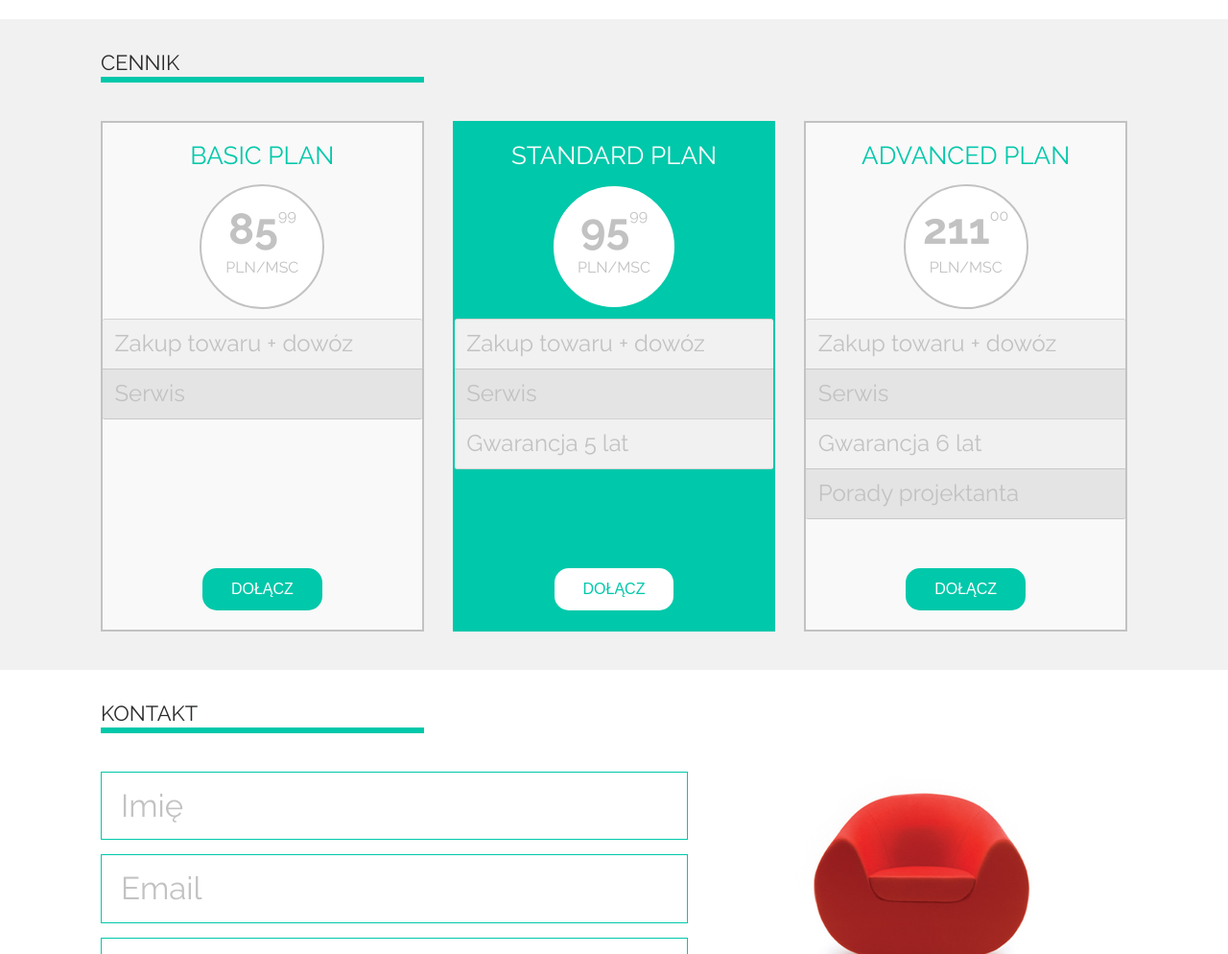
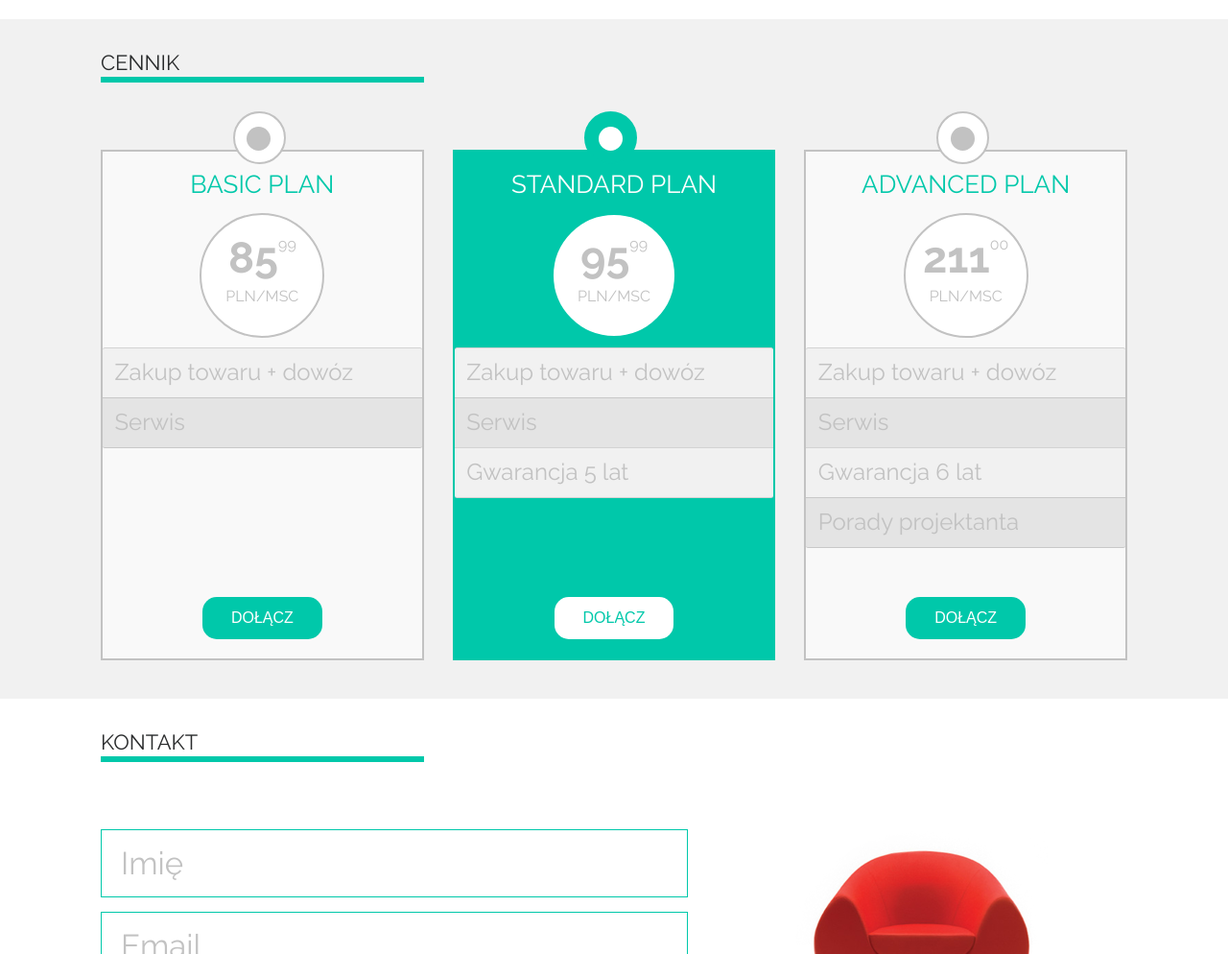
Before and after one commit to pabloscript/sitOnChair, a website: page index.html in a window 1280 px wide. Shown: the part 820-1814 px from the top of the page at 96% size. Drawn offline with nearby package versions, Linux system fonts and the light colour scheme; a script that the page names is missing.

Commit message:
complete html & css

```diff
--- a/sass/partials/_section.scss
+++ b/sass/partials/_section.scss
@@ -74,7 +74,7 @@
     font-size: 2.2rem;
     line-height: 3rem;
     font-weight: 500;
-    margin: 3rem 0 4rem 0;
+    margin: 3rem 0 7rem 0;
 }
 
 // niezaznaczone boxy
@@ -84,6 +84,32 @@
     background: #f9f9f9;
     color: #c2c2c2;
     text-align: center;
+
+    &::before {
+        position: absolute;
+        top: -17%;
+        left: 28%;
+        content: "";
+        background: #fff;
+        width: 55px;
+        height: 55px;
+        border: 2px solid #c2c2c2;
+        border-radius: 50%;
+        transform: translate(50px, 50px);
+    }
+
+    &::after {
+        position: absolute;
+        top: -14%;
+        left: 32%;
+        content: "";
+        background: #c2c2c2;
+        width: 25px;
+        height: 25px;
+        border: 2px solid #c2c2c2;
+        border-radius: 50%;
+        transform: translate(50px, 50px);
+    }
 
     h3 {
         font-size: 2.6rem;
@@ -159,6 +185,32 @@
     background: $main-color;
     color: #c2c2c2;
     text-align: center;
+
+    &::before {
+        position: absolute;
+        top: -17%;
+        left: 28%;
+        content: "";
+        background: $main-color;
+        width: 55px;
+        height: 55px;
+        border: 2px solid $main-color;
+        border-radius: 50%;
+        transform: translate(50px, 50px);
+    }
+
+    &::after {
+        position: absolute;
+        top: -14%;
+        left: 32%;
+        content: "";
+        background: #fff;
+        width: 25px;
+        height: 25px;
+        border: 2px solid #fff;
+        border-radius: 50%;
+        transform: translate(50px, 50px);
+    }
 
     h3 {
         font-size: 2.6rem;
```
Also changed, not shown: css/main.css.
